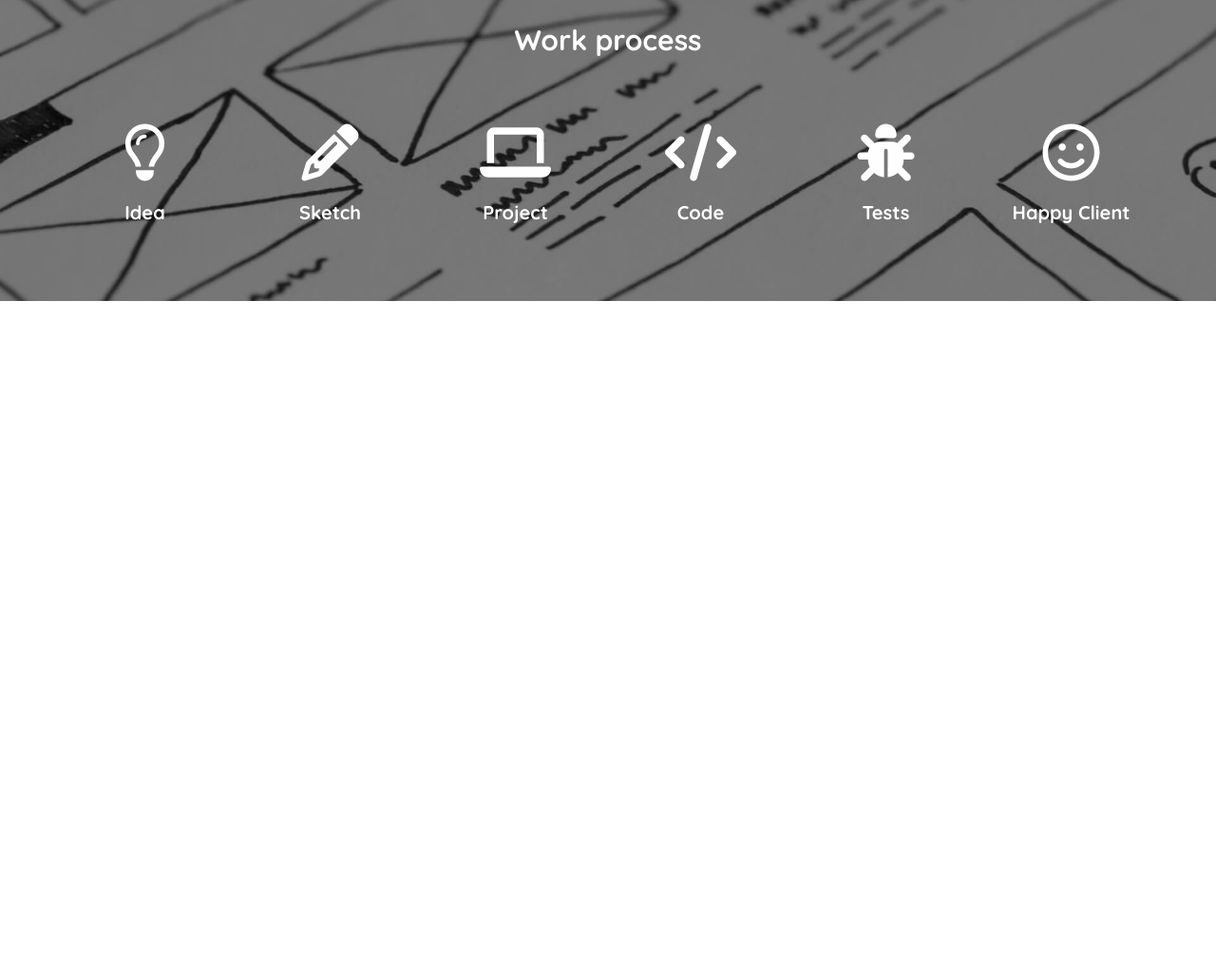
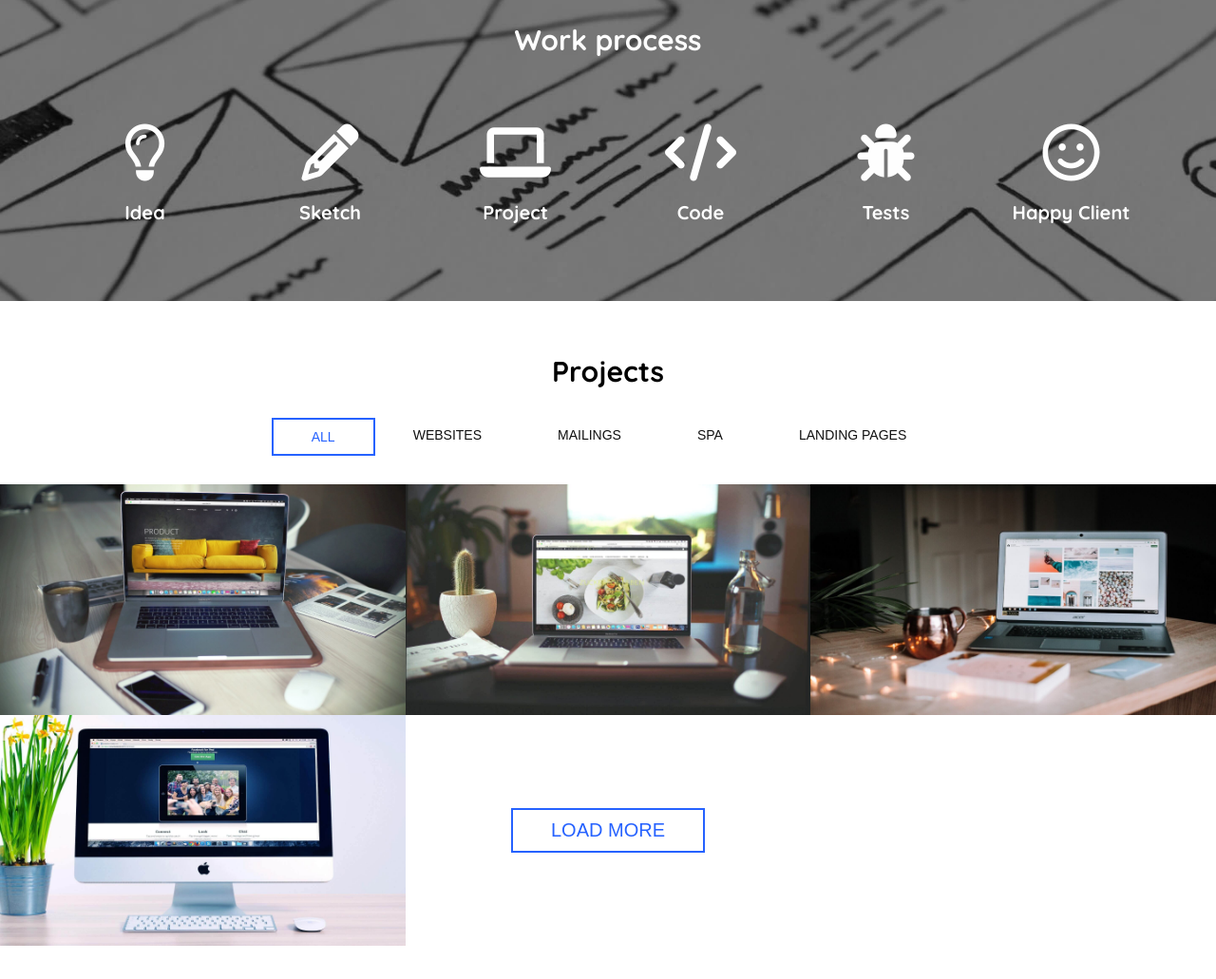
Before and after one commit to karol-wolski/portfolio-one-page, a website built with webpack: page src/index.html in a window 1280 px wide. Shown: the part 2010-3041 px from the top of the page at 95% size. Before the commit the page ends 2327 px from the top, so only its background shows below. Built offline with nearby package versions, Linux system fonts and the light colour scheme.

Commit message:
feat: portfolio (#8)

```diff
--- a/package.json
+++ b/package.json
@@ -6,8 +6,10 @@
   "devDependencies": {
     "@babel/core": "^7.15.0",
     "@babel/plugin-syntax-dynamic-import": "^7.8.3",
+    "@babel/plugin-transform-runtime": "^7.15.0",
     "@babel/preset-env": "^7.15.0",
     "babel-loader": "^8.2.2",
+    "copy-webpack-plugin": "^9.0.1",
     "css-loader": "^6.2.0",
     "eslint": "^7.32.0",
     "eslint-config-airbnb-base": "^14.2.1",
--- a/src/index.html
+++ b/src/index.html
@@ -236,5 +236,71 @@
         </div>
       </div>
     </section>
+    <section id="portfolio" class="section section__portfolio">
+      <h2 class="section__title">Projects</h2>
+      <div class="portfolio">
+        <ul class="portfolio__filters-list">
+          <li class="portfolio__filters-item">
+            <button
+              class="btn btn--small btn--border btn--border-text-blue"
+              data-filter="*"
+            >
+              All
+            </button>
+          </li>
+          <li class="portfolio__filters-item">
+            <button class="btn btn--small" data-filter="websites">
+              Websites
+            </button>
+          </li>
+          <li class="portfolio__filters-item">
+            <button class="btn btn--small" data-filter="mailings">
+              Mailings
+            </button>
+          </li>
+          <li class="portfolio__filters-item">
+            <button class="btn btn--small" data-filter="spa">SPA</button>
+          </li>
+          <li class="portfolio__filters-item">
+            <button class="btn btn--small" data-filter="landing-pages">
+              Landing Pages
+            </button>
+          </li>
+        </ul>
+        <div class="portfolio__items">
+          <div class="portfolio__item portfolio__item--load-more">
+            <button
+              class="
+                btn btn--medium btn--border btn--border-text-blue btn--slide
+              "
+            >
+              Load more
+            </button>
+          </div>
+        </div>
+      </div>
+    </section>
+
+    <template class="portfolio-item-template">
+      <div class="portfolio__item">
+        <img class="portfolio__item-photo" />
+        <div class="portfolio__item-detail">
+          <h3 class="portfolio__item-title"></h3>
+          <p class="portfolio__item-desc"></p>
+          <ul class="portfolio__item-list">
+            <li class="portfolio__item-list-item">
+              <a class="btn btn--small btn--border btn--border-text-grey">
+                Code
+              </a>
+            </li>
+            <li class="portfolio__item-list-item">
+              <a class="btn btn--small btn--border btn--border-text-grey">
+                Live
+              </a>
+            </li>
+          </ul>
+        </div>
+      </div>
+    </template>
   </body>
 </html>
--- /dev/null
+++ b/src/js/portfolio.js
@@ -0,0 +1,90 @@
+const removeFiltersActiveClass = filters => {
+  filters.forEach(item => {
+    if (item.classList && item.classList.contains('btn--border')) {
+      item.classList.remove('btn--border', 'btn--border-text-blue')
+    }
+  })
+}
+
+const filterPortfolio = () => {
+  const filtersNav = document.querySelectorAll(
+    '.portfolio__filters-item > button'
+  )
+  filtersNav.forEach(item => {
+    item.addEventListener('click', () => {
+      const category = item.dataset.filter
+      const items = document.querySelectorAll('.portfolio__item')
+      let singleItem
+
+      removeFiltersActiveClass(filtersNav)
+
+      item.classList.add('btn--border', 'btn--border-text-blue')
+      items.forEach(galleryItem => {
+        singleItem = galleryItem
+        singleItem.style.display =
+          category === '*' || galleryItem.classList.contains(category)
+            ? 'flex'
+            : 'none'
+      })
+    })
+  })
+}
+
+const createItem = param => {
+  const portfolioItemsContainer = document.querySelector('.portfolio__items')
+  const loadMoreButton = document.querySelector('.portfolio__item--load-more')
+  const template = document.querySelector('.portfolio-item-template')
+  const portfolioItem = template.content.cloneNode(true)
+  const { title, desc, category, image, links } = param
+  const categoryArray = category.split(' ')
+  portfolioItem
+    .querySelector('.portfolio__item')
+    .classList.add(...categoryArray)
+  portfolioItem
+    .querySelector('.portfolio__item-photo')
+    .setAttribute('src', `./images/works/${image}`)
+  portfolioItem
+    .querySelector('.portfolio__item-photo')
+    .setAttribute('alt', title)
+  portfolioItem.querySelector('.portfolio__item-title').textContent = title
+  portfolioItem.querySelector('.portfolio__item-desc').textContent = desc
+  portfolioItem
+    .querySelectorAll('.portfolio__item-list-item > a')
+    .forEach((el, i) =>
+      el.setAttribute('href', i === 0 ? links.github : links.live)
+    )
+  portfolioItemsContainer.insertBefore(portfolioItem, loadMoreButton)
+}
+
+const fetchProjects = async () => {
+  try {
+    const response = await fetch('/js/projects.json')
+    const json = await response.json()
+    return json
+  } catch (err) {
+    console.log(err)
+    return false
+  }
+}
+
+const removeLoadMoreButton = () => {
+  const portfolioItemsContainer = document.querySelector('.portfolio__items')
+  const loadMoreButton = document.querySelector('.portfolio__item--load-more')
+  return portfolioItemsContainer.removeChild(loadMoreButton)
+}
+
+let start = 1
+const loadPortfolioProjects = (step = 2) => {
+  let stop
+  fetchProjects().then(data => {
+    stop = data.length
+    data
+      .filter(item => item.id >= start && item.id < start + step)
+      .map(item => createItem(item))
+    start += step
+
+    if (start >= stop) removeLoadMoreButton()
+  })
+}
+
+export { filterPortfolio, loadPortfolioProjects }
--- /dev/null
+++ b/src/js/projects.json
@@ -0,0 +1,112 @@
+[
+  {
+    "id": 1,
+    "title": "Project name 1",
+    "desc": "Lorem ipsum dolor sit amet consectetur adipisicing elit. Architecto, labore.",
+    "category": "websites landing-pages",
+    "image": "w1.jpg",
+    "links": {
+      "github": "#",
+      "live": "#"
+    }
+  },
+  {
+    "id": 2,
+    "title": "Project name 2",
+    "desc": "Lorem ipsum dolor sit amet consectetur adipisicing elit. Architecto, labore.",
+    "category": "spa",
+    "image": "w2.jpg",
+    "links": {
+      "github": "#",
+      "live": "#"
+    }
+  },
+  {
+    "id": 3,
+    "title": "Project name 3",
+    "desc": "Lorem ipsum dolor sit amet consectetur adipisicing elit. Architecto, labore.",
+    "category": "mailings",
+    "image": "w3.jpg",
+    "links": {
+      "github": "#",
+      "live": "#"
+    }
+  },
+  {
+    "id": 4,
+    "title": "Project name 4",
+    "desc": "Lorem ipsum dolor sit amet consectetur adipisicing elit. Architecto, labore.",
+    "category": "websites",
+    "image": "w4.jpg",
+    "links": {
+      "github": "#",
+      "live": "#"
+    }
+  },
+  {
+    "id": 5,
+    "title": "Project name 5",
+    "desc": "Lorem ipsum dolor sit amet consectetur adipisicing elit. Architecto, labore.",
+    "category": "landing-pages",
+    "image": "w5.jpg",
+    "links": {
+      "github": "#",
+      "live": "#"
+    }
+  },
+  {
+    "id": 6,
+    "title": "Project name 6",
+    "desc": "Lorem ipsum dolor sit amet consectetur adipisicing elit. Architecto, labore.",
+    "category": "spa landing-pages",
+    "image": "w3.jpg",
+    "links": {
+      "github": "#",
+      "live": "#"
+    }
+  },
+  {
+    "id": 7,
+    "title": "Project name 7",
+    "desc": "Lorem ipsum dolor sit amet consectetur adipisicing elit. Architecto, labore.",
+    "category": "mailings landing-pages",
+    "image": "w4.jpg",
+    "links": {
+      "github": "#",
+      "live": "#"
+    }
+  },
+  {
+    "id": 8,
+    "title": "Project name 8",
+    "desc": "Lorem ipsum dolor sit amet consectetur adipisicing elit. Architecto, labore.",
+    "category": "websites landing-pages",
+    "image": "w1.jpg",
+    "links": {
+      "github": "#",
+      "live": "#"
+    }
+  },
+  {
+    "id": 9,
+    "title": "Project name 9",
+    "desc": "Lorem ipsum dolor sit amet consectetur adipisicing elit. Architecto, labore.",
+    "category": "landing-pages",
+    "image": "w5.jpg",
+    "links": {
+      "github": "#",
+      "live": "#"
+    }
+  },
+  {
+    "id": 10,
+    "title": "Project name 10",
+    "desc": "Lorem ipsum dolor sit amet consectetur adipisicing elit. Architecto, labore.",
+    "category": "websites",
+    "image": "w2.jpg",
+    "links": {
+      "github": "#",
+      "live": "#"
+    }
+  }
+]
--- a/src/js/script.js
+++ b/src/js/script.js
@@ -1,11 +1,20 @@
 import '../scss/style.scss'
 import mobileMenu from './mobile-menu'
 import scrollToSection from './scrollToSection'
+import { filterPortfolio, loadPortfolioProjects } from './portfolio'
 
 const init = () => {
   const navigationButton = document.querySelector('#button-menu')
   navigationButton.addEventListener('click', mobileMenu)
   scrollToSection()
+  filterPortfolio()
+  loadPortfolioProjects(4)
+  const portfolioButtonLoadMore = document.querySelector(
+    '.portfolio__item--load-more'
+  )
+  portfolioButtonLoadMore.addEventListener('click', () =>
+    loadPortfolioProjects(3)
+  )
 }
 
 init()
--- a/src/scss/style.scss
+++ b/src/scss/style.scss
@@ -188,6 +188,10 @@ html {
     );
     background-attachment: fixed;
   }
+
+  &__portfolio {
+    padding: 3.5rem 0;
+  }
 }
 
 .about-me {
@@ -332,3 +336,176 @@ html {
     }
   }
 }
+
+.portfolio {
+  &__filters-list {
+    display: flex;
+    max-width: 120rem;
+    list-style: none;
+    flex-wrap: wrap;
+    justify-content: center;
+    margin: 1rem auto 3rem;
+  }
+
+  &__items {
+    display: grid;
+    grid-template-columns: 1fr;
+    grid-template-rows: auto;
+
+    @include md {
+      grid-template-columns: repeat(2, 1fr);
+    }
+
+    @include xld {
+      grid-template-columns: repeat(3, 1fr);
+    }
+  }
+
+  &__item {
+    position: relative;
+    overflow: hidden;
+    height: 100%;
+
+    &:hover .portfolio__item-photo {
+      transform: scale(1.1);
+    }
+
+    &:hover .portfolio__item-detail {
+      display: flex;
+    }
+
+    &-photo {
+      width: 100%;
+      height: 100%;
+      transition: transform 0.3s ease-in;
+    }
+
+    &-detail {
+      display: none;
+      justify-content: space-evenly;
+      align-items: center;
+      flex-direction: column;
+      background: rgba(0, 0, 0, 0.6);
+      position: absolute;
+      padding: 2rem;
+      width: 100%;
+      height: 100%;
+      top: 0;
+      left: 0;
+      color: $grey100;
+    }
+
+    &-title {
+      font-size: $fs8;
+    }
+
+    &-desc {
+      font-size: $fs9;
+      text-align: center;
+    }
+
+    &-list {
+      list-style: none;
+      display: flex;
+      justify-content: space-evenly;
+      width: 100%;
+      &-icon {
+        color: $grey100;
+      }
+    }
+
+    &--load-more {
+      display: flex;
+      align-items: center;
+      padding: 3rem 0;
+    }
+    &--hidden {
+      display: none;
+    }
+  }
+}
+
+.btn {
+  display: block;
+  background: transparent;
+  margin: 0 auto;
+  padding: 1rem 4rem;
+  font-size: $fs8;
+  text-align: center;
+  text-transform: uppercase;
+  color: $black200;
+  cursor: pointer;
+  position: relative;
+  border: none;
+  text-decoration: none;
+
+  &:hover {
+    color: $blue200;
+  }
+
+  &--small {
+    font-size: $fs9;
+  }
+
+  &--medium {
+    font-size: $fs7;
+  }
+
+  &--border {
+    border: 2px solid $black200;
+
+    &-text-blue {
+      border-color: $blue200;
+      color: $blue200;
+    }
+
+    &-text-grey {
+      border-color: $grey300;
+      color: $grey300;
+
+      &:hover {
+        color: $grey300;
+      }
+    }
+
+    &-text-black {
+      border-color: $black200;
+      color: $black200;
+    }
+  }
+
+  &--slide {
+    overflow: hidden;
+
+    &::before,
+    &::after {
+      content: '';
+      position: absolute;
+      width: 0;
+      height: 50%;
+      z-index: -1;
+      background: $blue200;
+      transition: height, width 0.3s;
+    }
+
+    &::before {
+      top: 0;
+      left: 0;
+    }
+
+    &::after {
+      bottom: 0;
+      right: 0;
+    }
+
+    &:hover:before,
+    &:hover:after {
+      height: 50%;
+      width: 100%;
+    }
+
+    &:hover {
+      color: $grey200;
+    }
+  }
+}
```
Also changed, not shown: webpack.config.js (+17 -1 lines), src/images/works/w1.jpg (added), src/images/works/w2.jpg (added), src/images/works/w3.jpg (added), src/images/works/w4.jpg (added), src/images/works/w5.jpg (added), 1 other file.
